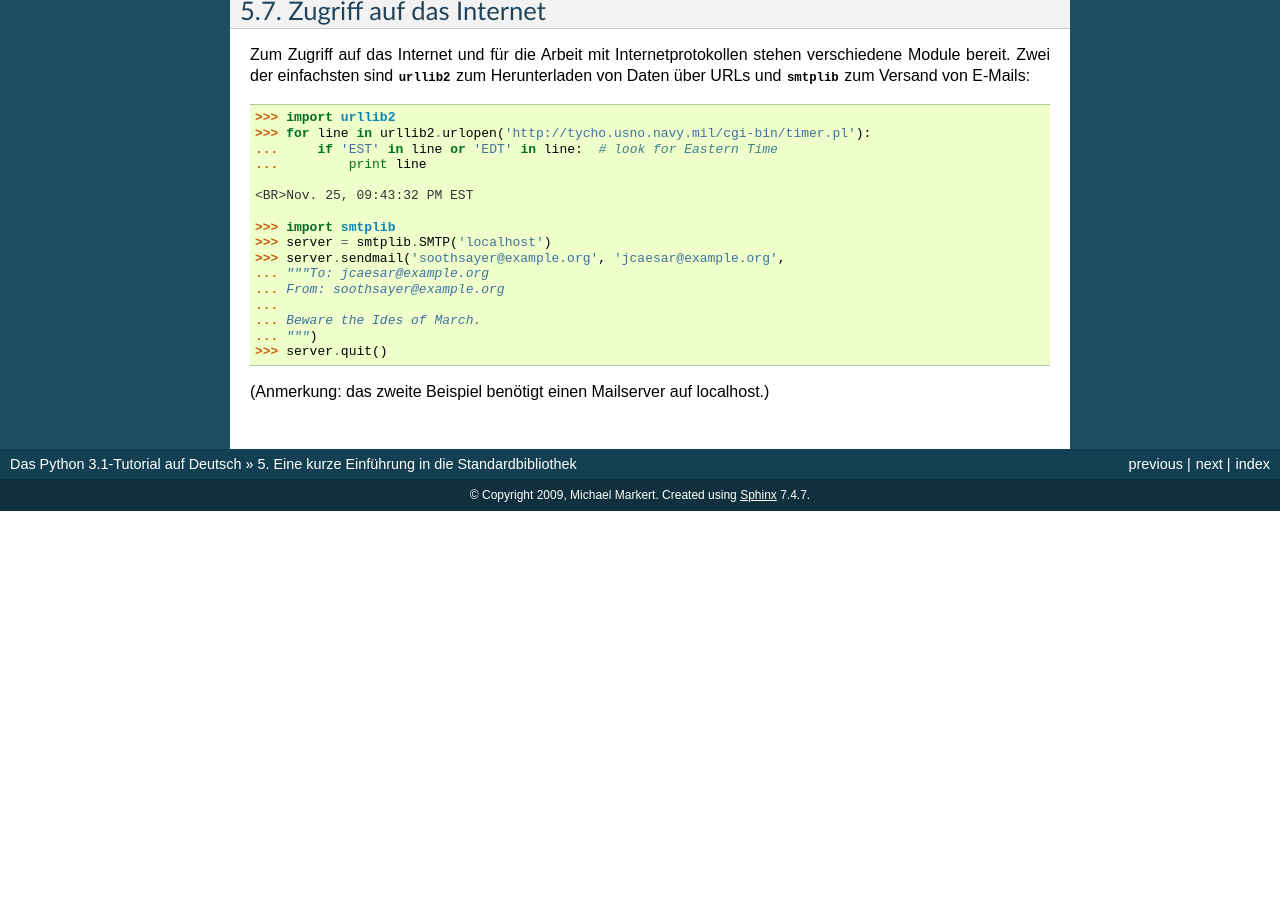
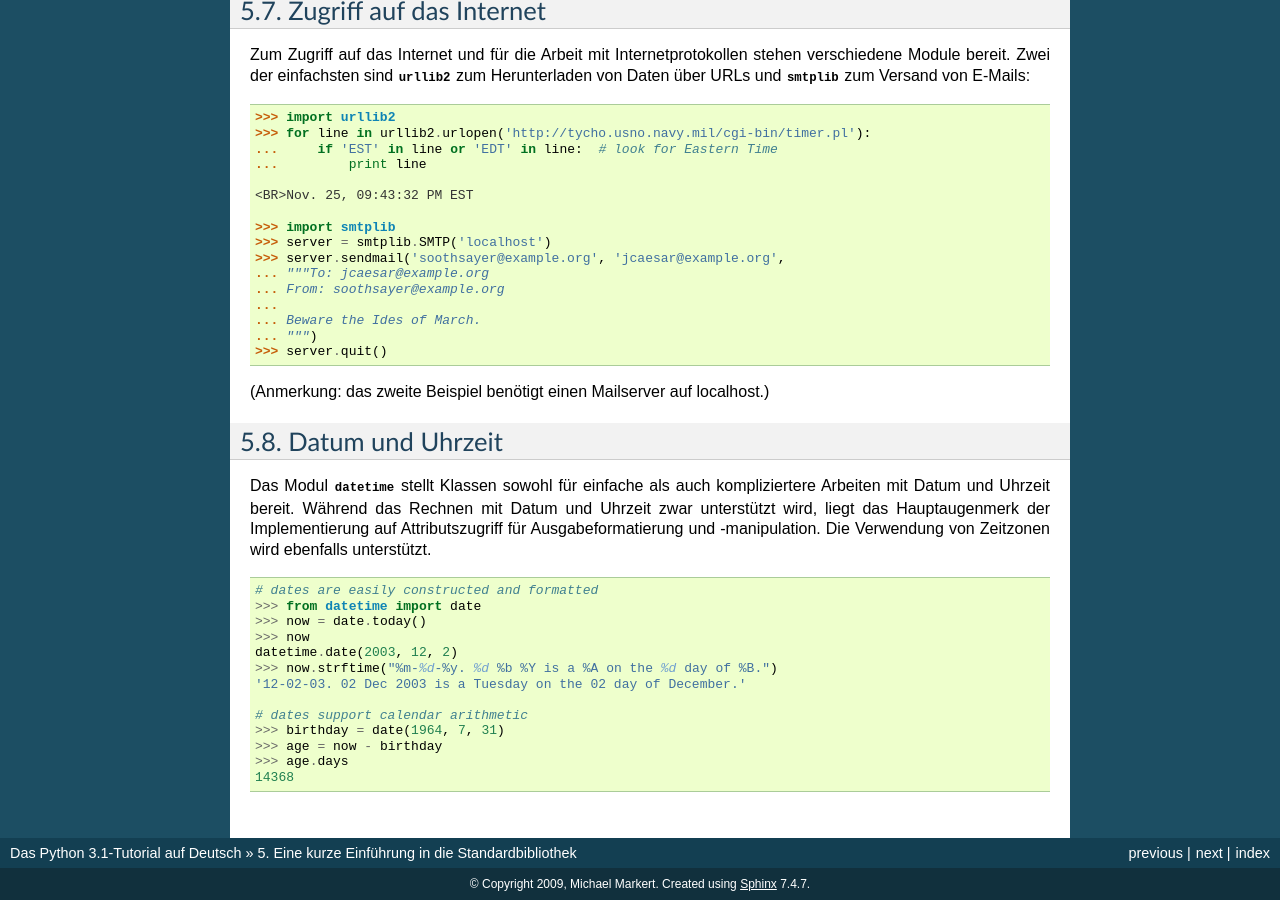
Before and after one commit to cofi/py-tutorial-de, a Sphinx documentation site: the page built from source/stdlib.rst, in a window 1280 px wide and 900 px high, scrolled down 2113 px. Built offline with Sphinx 7.4.7, drawn with Linux system fonts in a browser that asks for light colours; pages that are not in the unit, such as notebooks, are missing from menus; before the commit the page ends 2624 px from its top, so only the background shows below that; some of the changed text lies outside the part shown.

Commit message:
Translated Section 10.8 (Issue #74)

```diff
--- a/source/stdlib.rst
+++ b/source/stdlib.rst
@@ -163,3 +163,29 @@ Herunterladen von Daten über URLs und :mod:`smtplib` zum Versand von E-Mails::
    >>> server.quit()
 
 (Anmerkung: das zweite Beispiel benötigt einen Mailserver auf localhost.)
+
+
+.. _tut-dates-and-times:
+
+Datum und Uhrzeit
+=================
+
+Das Modul :mod:`datetime` stellt Klassen sowohl für einfache als auch
+kompliziertere Arbeiten mit Datum und Uhrzeit bereit. Während das Rechnen mit
+Datum und Uhrzeit zwar unterstützt wird, liegt das Hauptaugenmerk der
+Implementierung auf Attributszugriff für Ausgabeformatierung und -manipulation.
+Die Verwendung von Zeitzonen wird ebenfalls unterstützt. ::
+
+   # dates are easily constructed and formatted
+   >>> from datetime import date
+   >>> now = date.today()
+   >>> now
+   datetime.date(2003, 12, 2)
+   >>> now.strftime("%m-%d-%y. %d %b %Y is a %A on the %d day of %B.")
+   '12-02-03. 02 Dec 2003 is a Tuesday on the 02 day of December.'
+
+   # dates support calendar arithmetic
+   >>> birthday = date(1964, 7, 31)
+   >>> age = now - birthday
+   >>> age.days
+   14368
```
